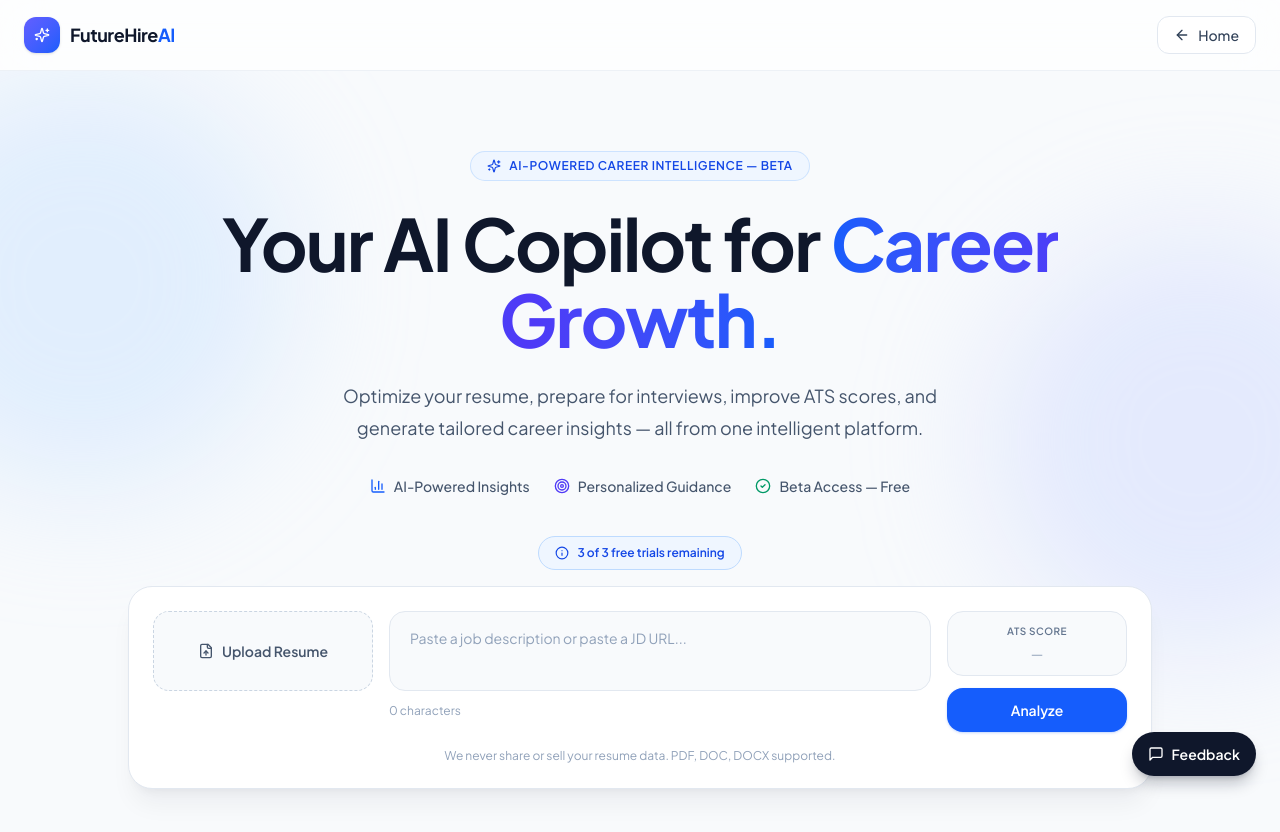
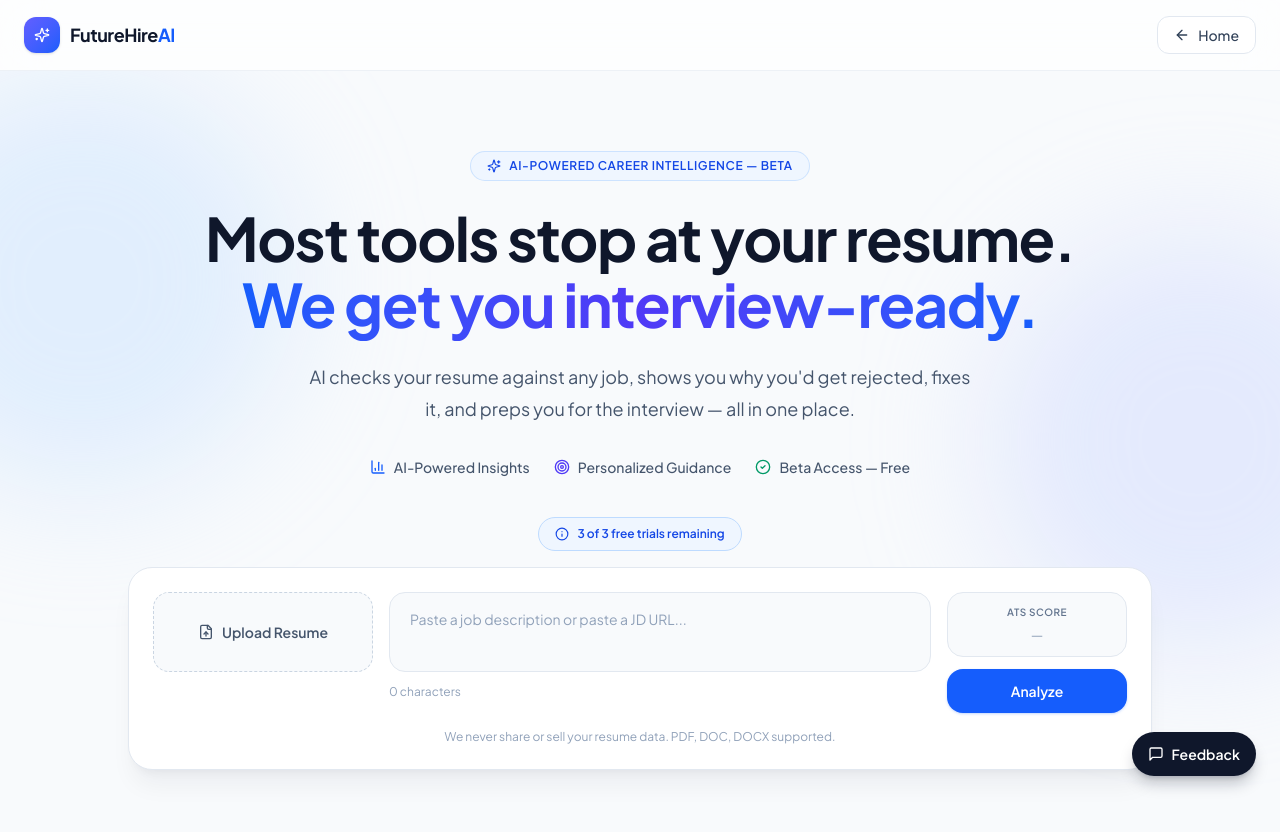
Before and after one commit to Vishnuteja0217/futurehireai, a Next.js app in the folder frontend/: page /app in a window 1280 px wide. Shown: the top 832 px of the page. Built offline with nearby package versions, Linux system fonts and the light colour scheme; no server answers.

Commit message:
Update hero headline to interview-ready positioning

```diff
--- a/frontend/src/app/layout.tsx
+++ b/frontend/src/app/layout.tsx
@@ -11,9 +11,9 @@ const jakarta = Plus_Jakarta_Sans({
 });
 
 export const metadata: Metadata = {
-  title: "FutureHireAI — Your AI Copilot for Career Growth",
+  title: "FutureHireAI — Get Interview-Ready, Not Just Resume-Ready",
   description:
-    "Optimize your resume, prepare for interviews, improve ATS scores, and generate tailored career insights — all from one AI-powered platform.",
+    "AI checks your resume against any job, shows you why you'd get rejected, fixes it, and preps you for the interview — all in one place.",
 };
 
 export default function RootLayout({
--- a/frontend/src/components/landing/Hero.tsx
+++ b/frontend/src/components/landing/Hero.tsx
@@ -82,17 +82,17 @@ export function Hero({ onShowJD, onShowAts, onShowLimit }: HeroProps) {
             AI-Powered Career Intelligence — Beta
           </div>
 
-          <h1 className="text-4xl font-bold leading-[1.05] tracking-tight text-slate-900 sm:text-5xl md:text-6xl lg:text-7xl">
-            Your AI Copilot for{" "}
+          <h1 className="text-4xl font-bold leading-[1.1] tracking-tight text-slate-900 sm:text-5xl md:text-6xl">
+            Most tools stop at your resume.{" "}
             <span className="bg-gradient-to-r from-blue-600 via-indigo-600 to-blue-600 bg-clip-text text-transparent">
-              Career Growth.
+              We get you interview-ready.
             </span>
           </h1>
 
           <p className="mx-auto mt-6 max-w-2xl text-base leading-7 text-slate-600 md:text-lg md:leading-8">
-            Optimize your resume, prepare for interviews, improve ATS scores,
-            and generate tailored career insights — all from one intelligent
-            platform.
+            AI checks your resume against any job, shows you why you'd get
+            rejected, fixes it, and preps you for the interview — all in one
+            place.
           </p>
 
           {/* Trust badges — sit below the headline, matching the reference */}
--- a/frontend/src/components/landing/MarketingHero.tsx
+++ b/frontend/src/components/landing/MarketingHero.tsx
@@ -14,14 +14,14 @@ export function MarketingHero() {
             <Sparkles className="h-3.5 w-3.5" />
             AI-Powered Career Intelligence - Beta
           </div>
-          <h1 className="text-4xl font-bold leading-[1.05] tracking-tight text-slate-900 sm:text-5xl md:text-6xl lg:text-7xl">
-            Your AI Copilot for{" "}
+          <h1 className="text-4xl font-bold leading-[1.1] tracking-tight text-slate-900 sm:text-5xl md:text-6xl">
+            Most tools stop at your resume.{" "}
             <span className="bg-gradient-to-r from-blue-600 via-indigo-600 to-blue-600 bg-clip-text text-transparent">
-              Career Growth.
+              We get you interview-ready.
             </span>
           </h1>
           <p className="mx-auto mt-6 max-w-2xl text-base leading-7 text-slate-600 md:text-lg md:leading-8">
-            Optimize your resume, prepare for interviews, improve ATS scores, and generate tailored career insights - all from one intelligent platform.
+            AI checks your resume against any job, shows you why you'd get rejected, fixes it, and preps you for the interview — all in one place.
           </p>
           <div className="mt-8 flex flex-wrap items-center justify-center gap-x-6 gap-y-3 text-sm text-slate-600">
             <div className="flex items-center gap-2">
```
